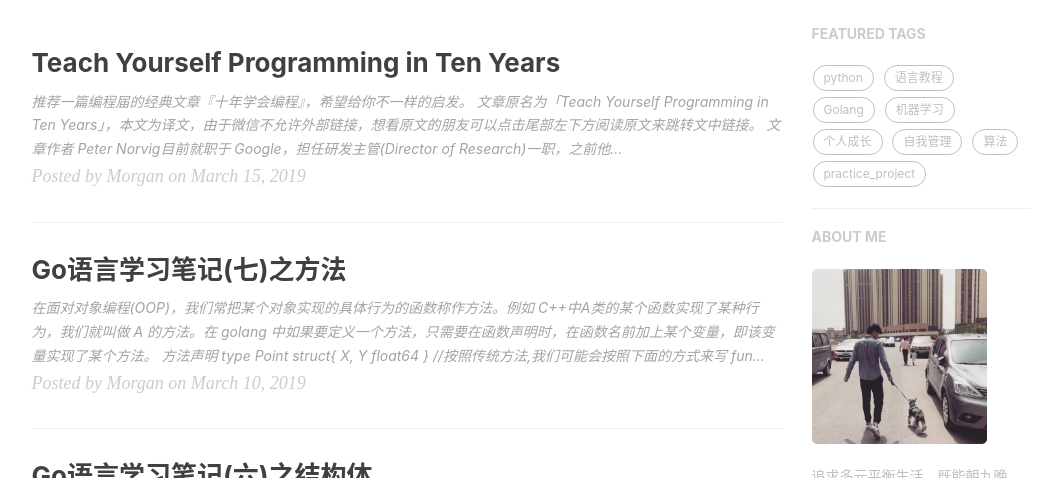
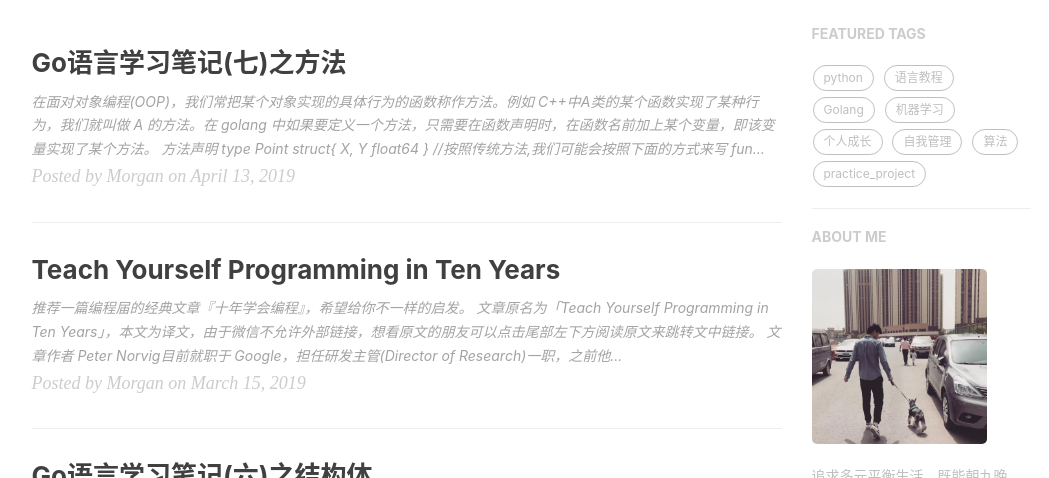
Before and after one commit to goelo/goelo.github.io, a Jekyll site: the page built from index.html, in a window 1280 px wide and 900 px high, cut to the strip 422-900 px from the top of the window. Shown: the whole strip, without its empty margins (136-1185 px from the left). Built offline with Jekyll 4.4.1, drawn with Linux system fonts in a browser that asks for light colours; nearby versions of some CDN libraries; the list of posts is cut into pages by our own code; comment, search, counter and statistics services are not loaded.

Commit message:
change study 7 files

```diff
--- a/_posts/2019/2019-03-10-golang-study-7.markdown
+++ b/_posts/2019/2019-03-10-golang-study-7.markdown
@@ -1,7 +1,7 @@
 ---
 layout: post
 title: Go语言学习笔记(七)之方法
-date: 2019-03-10 19:18:00
+date: 2019-04-13 9:56:00
 author: Morgan
 tags:
     - Golang
```
